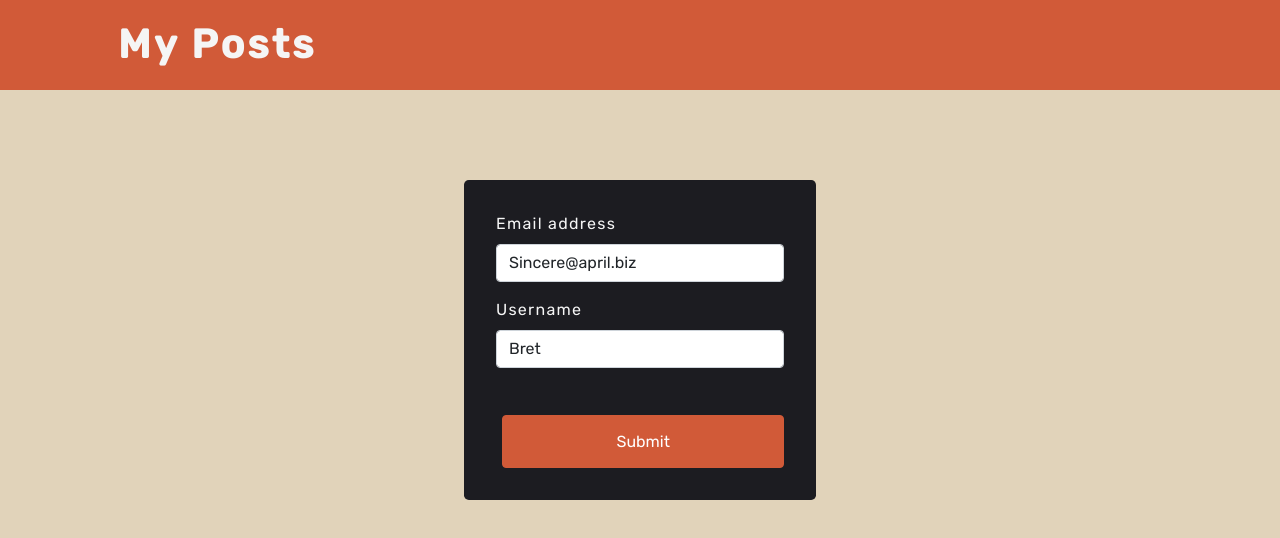
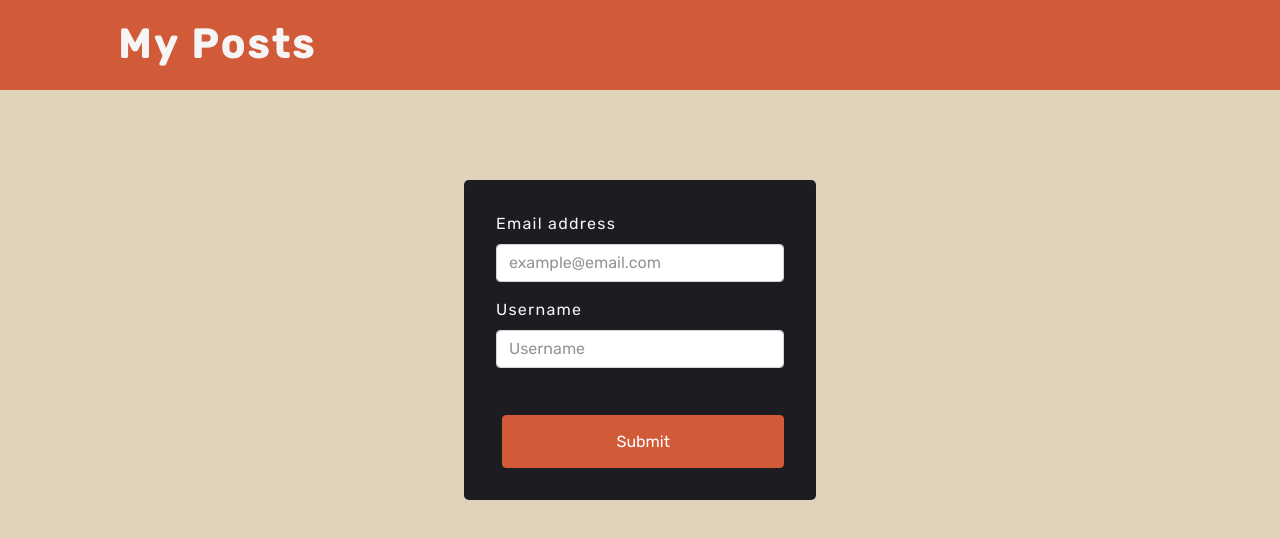
Before and after one commit to TelmaKn/My-Posts-App, a React (Create React App) app: page /login in a window 1280 px wide. Shown: the top 538 px of the page. Built offline with nearby package versions, Linux system fonts and the light colour scheme.

Commit message:
formChanges

```diff
--- a/src/components/formLogin/FormLogin.js
+++ b/src/components/formLogin/FormLogin.js
@@ -31,8 +31,8 @@ const LoginForm = () => {
         <div className="col-8 col-md-4 formik">
           <Formik
             initialValues={{
-              email: "Sincere@april.biz",
-              username: "Bret",
+              email: "example@email.com",
+              username: "Username",
             }}
             validate={(values) => {
               let errors = {};
@@ -51,7 +51,7 @@ const LoginForm = () => {
 
               return errors;
             }}
-            onSubmit={(values, { resetForm }) => {
+            onSubmit={(values) => {
               onSubmit(values);
             }}
           >
--- a/src/components/formLogin/formLogin.css
+++ b/src/components/formLogin/formLogin.css
@@ -20,3 +20,6 @@
 .btn-primary {
   border-color: #d15a38;
 }
+.form-control {
+  color: rgb(148, 148, 148);
+}
```
